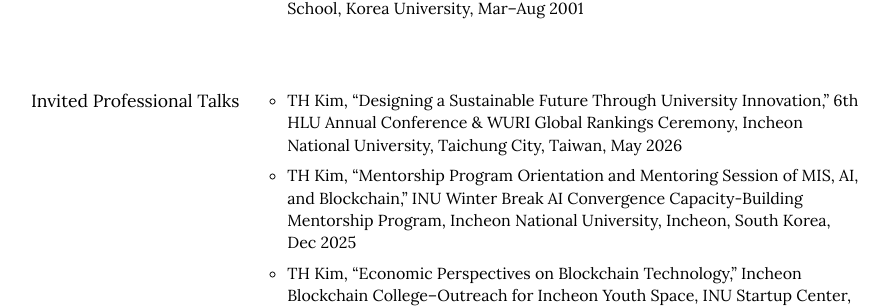
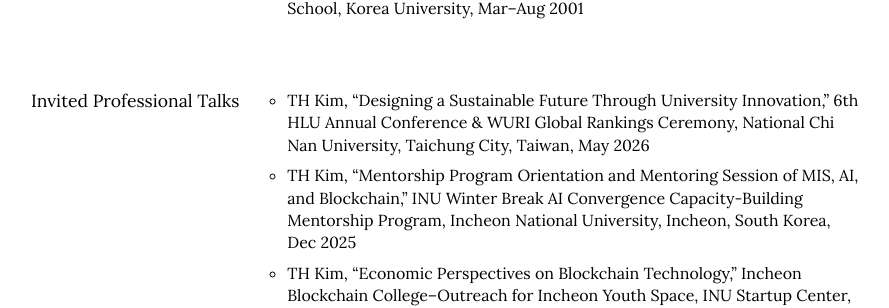
Before and after one commit to istaehun/taehun, a Jekyll site: the page built from engagement.html, in a window 1280 px wide and 900 px high, scrolled down 5223 px. Shown: the part 170-478 px from the top of the window, without its empty margins (189-1078 px from the left). Built offline with Jekyll 4.4.1, drawn with Linux system fonts in a browser that asks for light colours; nearby versions of some CDN libraries.

Commit message:
Update location for invited professional talk

```diff
--- a/_data/engagement.yml
+++ b/_data/engagement.yml
@@ -111,7 +111,7 @@
   -
     title: Invited Professional Talks
     list:
-      - "TH Kim, “Designing a Sustainable Future Through University Innovation,” 6th HLU Annual Conference & WURI Global Rankings Ceremony, Incheon National University, Taichung City, Taiwan, May 2026"
+      - "TH Kim, “Designing a Sustainable Future Through University Innovation,” 6th HLU Annual Conference & WURI Global Rankings Ceremony, National Chi Nan University, Taichung City, Taiwan, May 2026"
       - "TH Kim, “Mentorship Program Orientation and Mentoring Session of MIS, AI, and Blockchain,” INU Winter Break AI Convergence Capacity-Building Mentorship Program, Incheon National University, Incheon, South Korea, Dec 2025"
       - "TH Kim, “Economic Perspectives on Blockchain Technology,” Incheon Blockchain College–Outreach for Incheon Youth Space, INU Startup Center, Incheon National University, Incheon, South Korea, Nov 2025"
       - "TH Kim, “Academic Career Development for Prospective MIS Scholars,” Guest Speaker Presentation, Korea University Business School, Korea University, Seoul, South Korea, Nov 2025"
```
